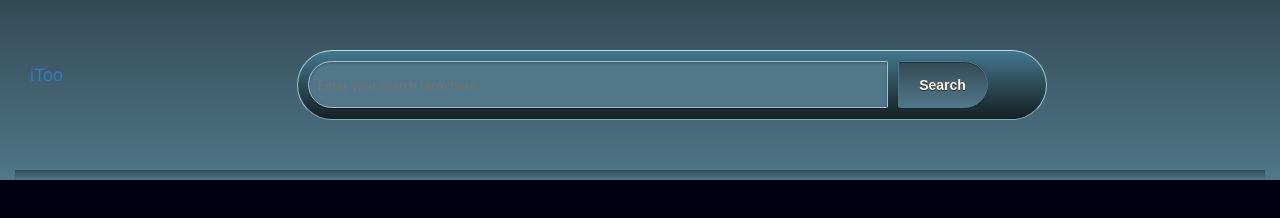
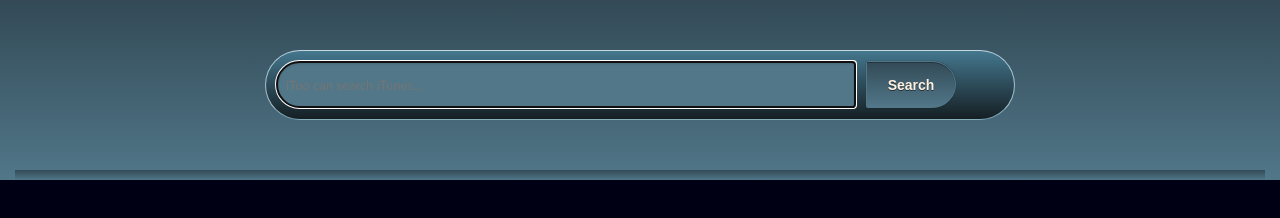
Before and after one commit to BakkenA/itunes-search, a plain HTML site: page Index.html in a window 1280 px wide. Drawn offline with nearby package versions, Linux system fonts and the light colour scheme.

Commit message:
Made additions and adjustments needed to autofocus searchBox on page load.

```diff
--- a/Index.html
+++ b/Index.html
@@ -15,11 +15,11 @@
       <div class="container-fluid">
         <center>
         <div class="navbar-header">
-          <a class="navbar-brand">iToo</a>
+
         </div>
         <div>
             <div id="searchbox" action="">
-              <input id="search" type="text" placeholder="Enter your search term here" onkeyup="strikeEnterKey(event)">
+              <input id="search" autofocus type="text" placeholder="iToo can search iTunes..." onkeyup="strikeEnterKey(event)">
               <button id="submit" type="button" value="Search" onclick="sendSearch()">Search</button>
             </div>
         </div>
--- a/app.js
+++ b/app.js
@@ -11,9 +11,11 @@ function sendSearch(){
   $("#searchResults").empty();
   var searchRequest = $("#search")[0];
   var specificSearch = searchRequest.value;
-  console.log(searchRequest.value);
+  if (specificSearch == ""){
+    return;
+  }
+  specificSearch.value = "";
   var itunesAPI = "https://itunes.apple.com/search?term="+specificSearch;
-  console.log(itunesAPI);
   $.ajax({
     dataType : "jsonp",
     url : itunesAPI,
@@ -26,7 +28,6 @@ function sendSearch(){
 }
 
 function showResults(data){
-console.log(data);
   var results = data;
   var resultsDisplay = $("#searchResults")[0];
   $.each(results, function(key, data){
@@ -34,7 +35,6 @@ console.log(data);
     var trackName = results[key].trackName;
     var albumArt = results[key].artworkUrl100.replace('100x100', '2180x2180');
     var previewUrl = results[key].previewUrl;
-    console.log(trackName);
     $('<li id=shownResults>  <p>' + artistName + '</p><p>' + trackName +  '</p><audio controls src="' + previewUrl + '"/><img class="albumCover" src ="' + albumArt +  '"/></li>').appendTo(resultsDisplay);
   });
 }
```
